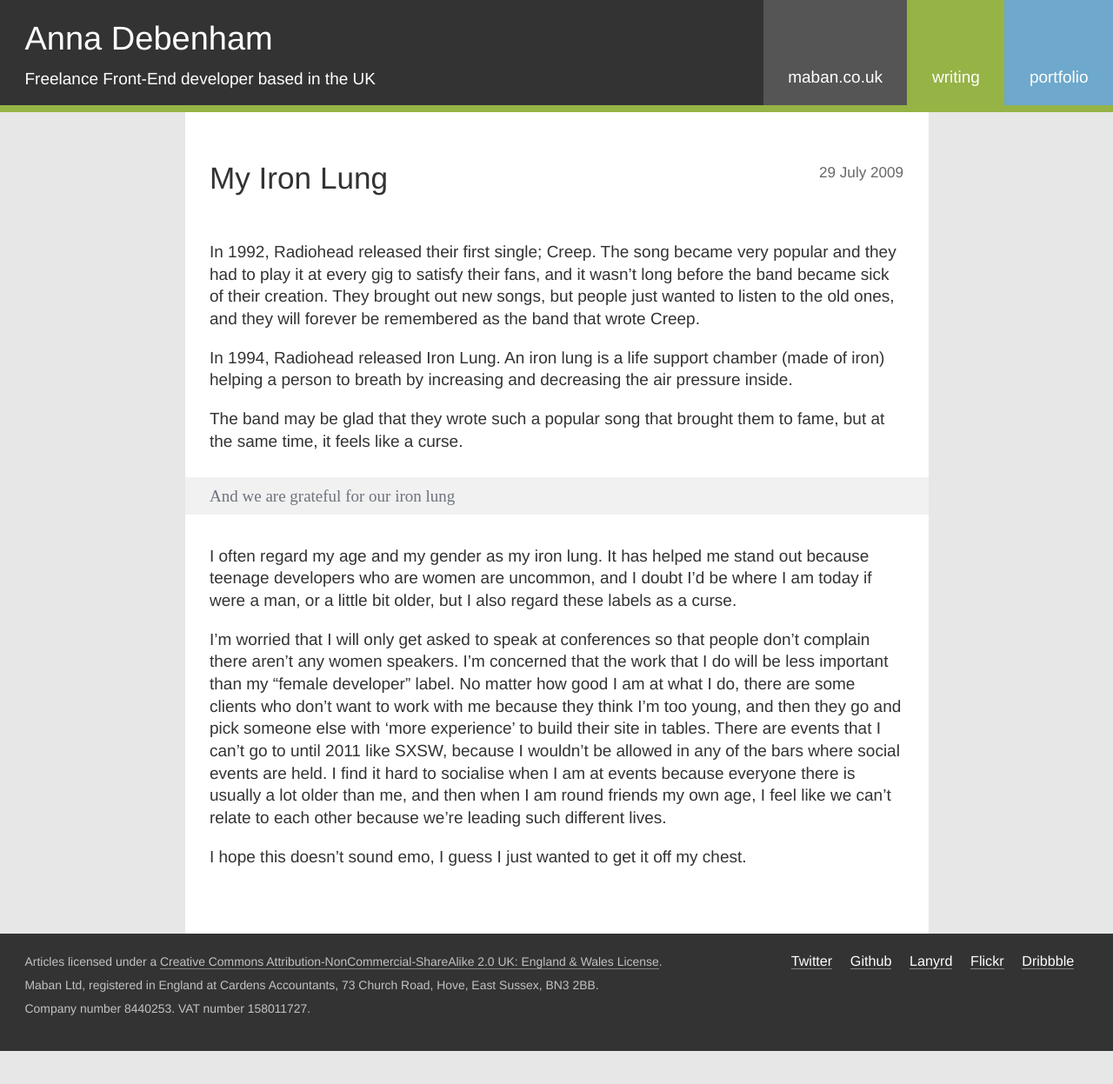
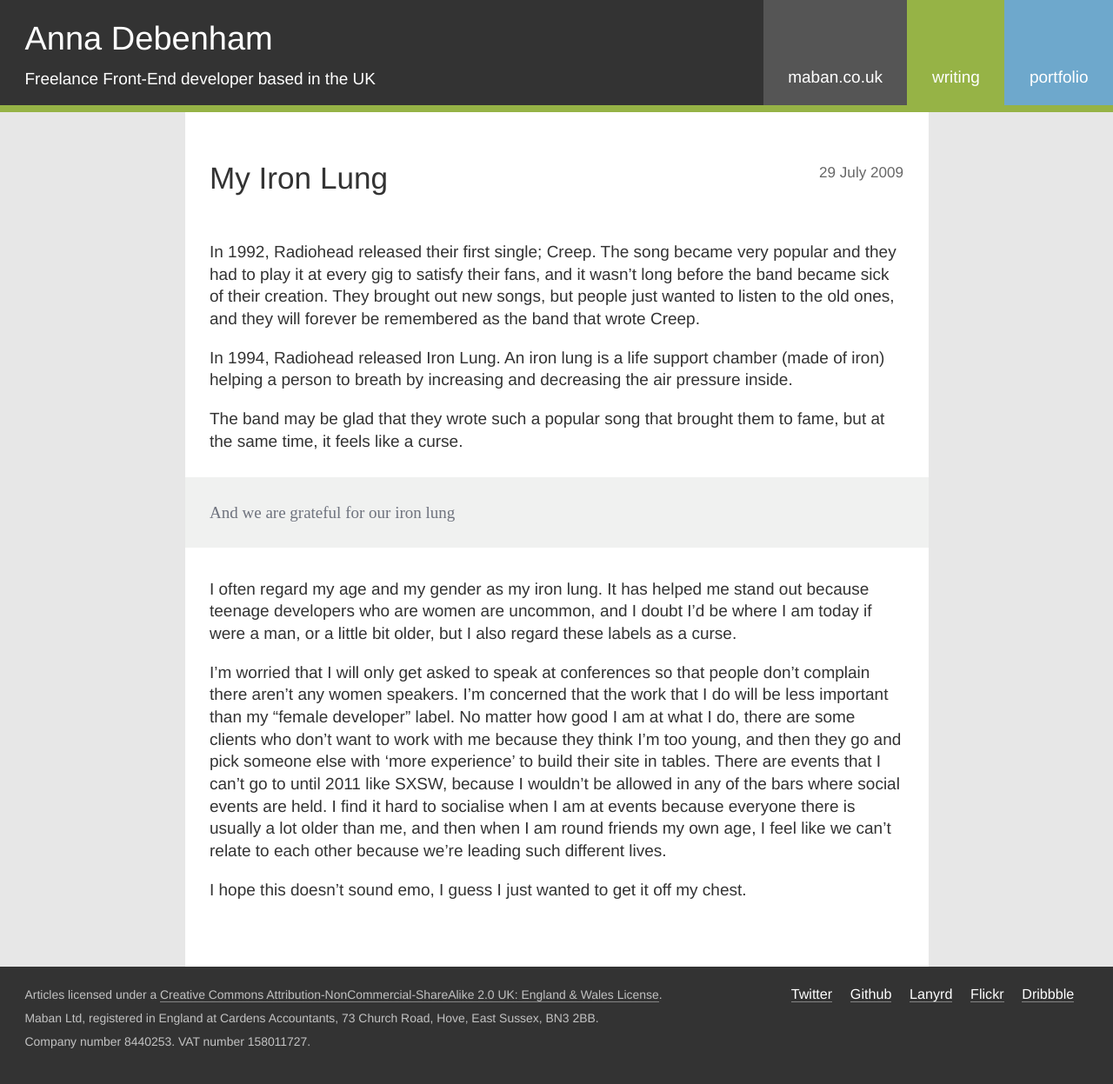
Before and after one commit to maban/maban, a Jekyll site: the page built from _posts/2009-07-29-24.html, in a window 1280 px wide. Shown: the whole page at 87% size. Built offline with Jekyll 4.4.1, drawn with Linux system fonts in a browser that asks for light colours; before the commit the page ends 1209 px from its top, so only the background shows below that.

Commit message:
Clean up post 24

```diff
--- a/_posts/2009-07-29-24.html
+++ b/_posts/2009-07-29-24.html
@@ -9,7 +9,9 @@ title: My Iron Lung
 
 <p>The band may be glad that they wrote such a popular song that brought them to fame, but at the same time, it feels like a curse.</p>
 
-<blockquote>And we are grateful for our iron lung</blockquote>
+<blockquote>
+    <p>And we are grateful for our iron lung</p>
+</blockquote>
 
 <p>I often regard my age and my gender as my iron lung.  It has helped me stand out because teenage developers who are women are uncommon, and I doubt I&#8217;d be where I am today if were a man, or a little bit older, but I also regard these labels as a curse.</p>
 
```
